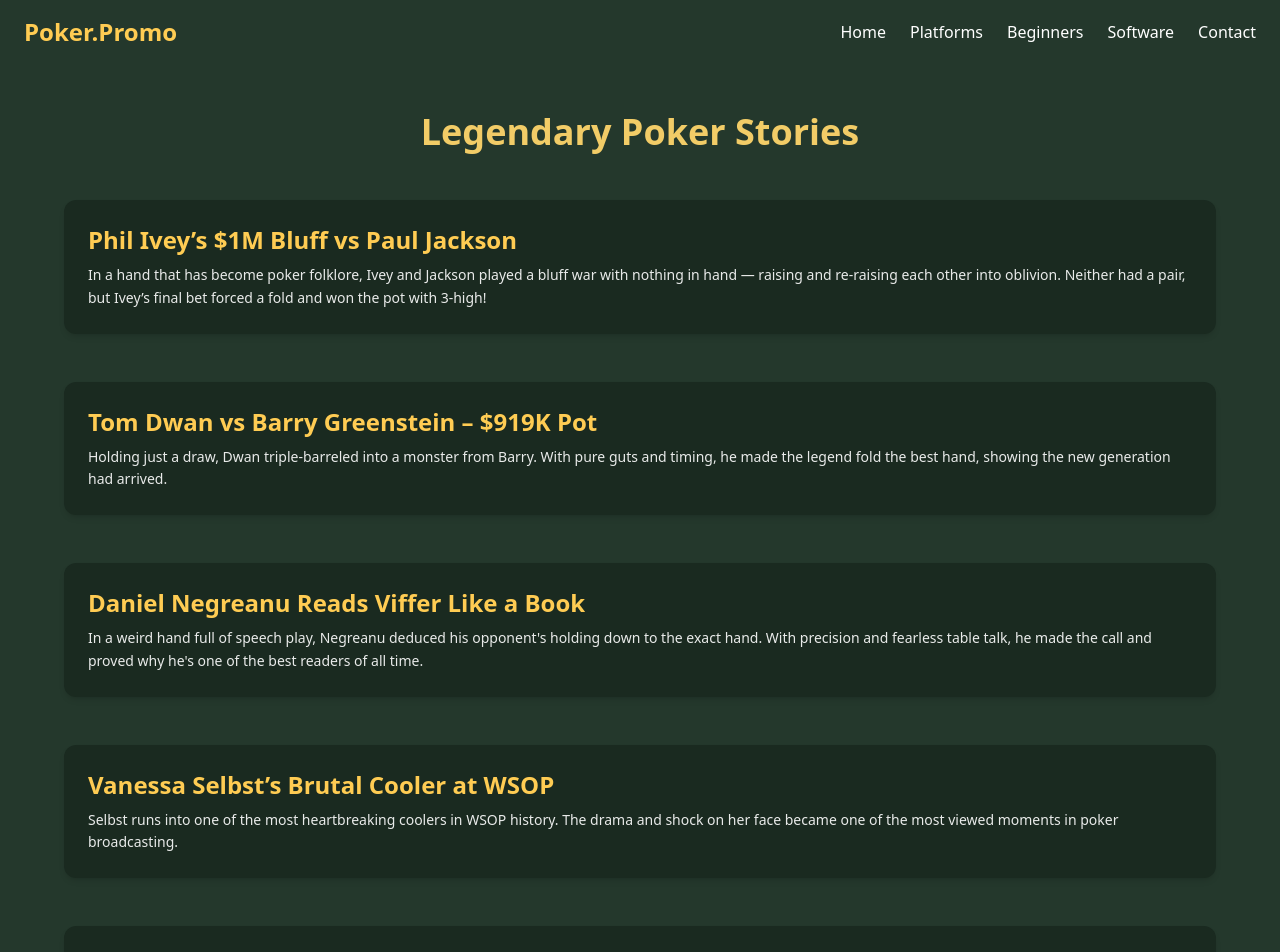
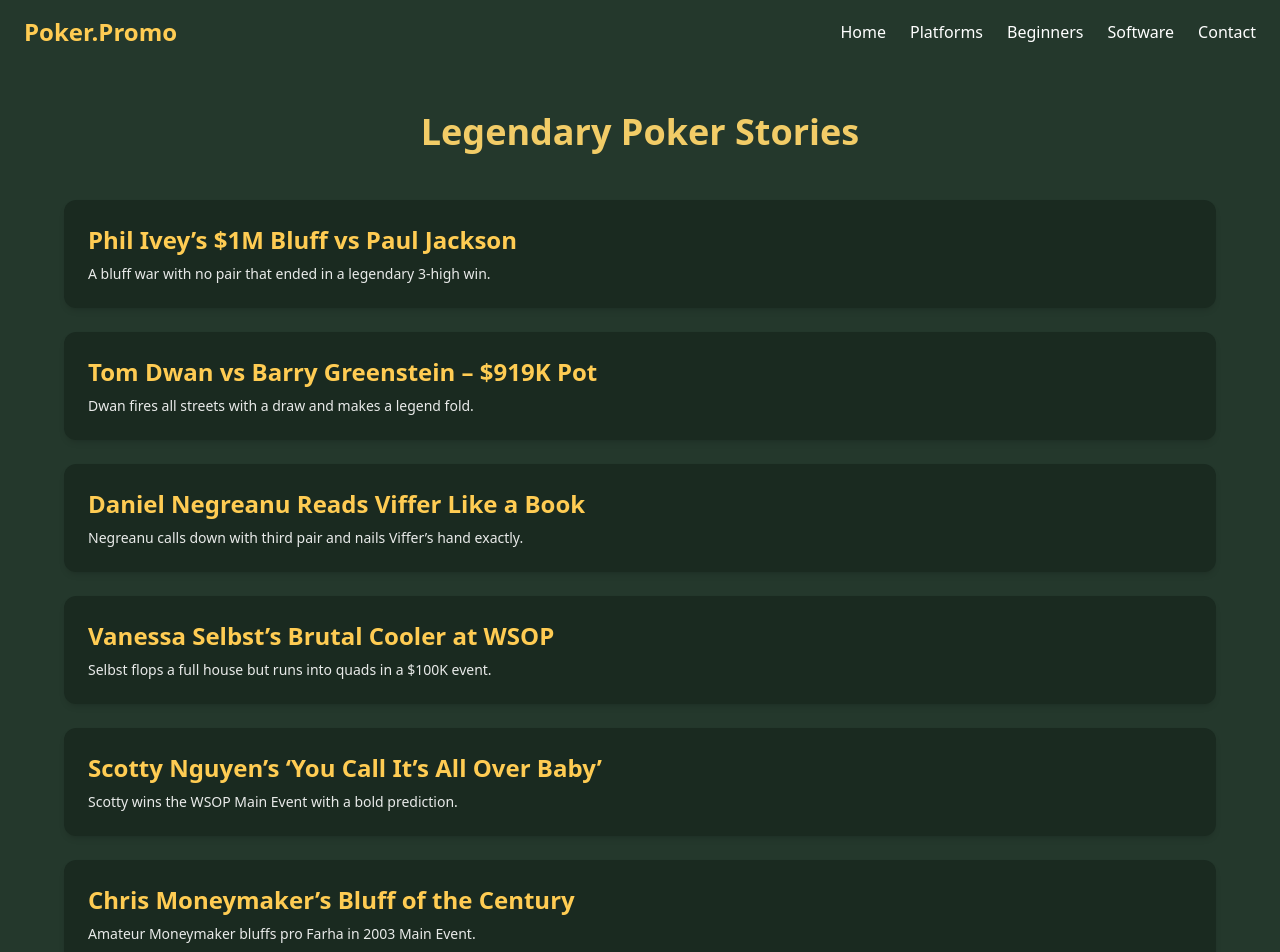
Before and after one commit to liveslow0/poker-promo, a Next.js app: page /stories in a window 1280 px wide. Shown: the top 952 px of the page. Built offline with nearby package versions, Linux system fonts and the light colour scheme.

Commit message:
Update stories.js

```diff
--- a/pages/stories.js
+++ b/pages/stories.js
@@ -1,17 +1,61 @@
 // pages/stories.js
 import Link from 'next/link';
-import { useEffect } from 'react';
+import { useEffect, useState } from 'react';
 import AOS from 'aos';
 import 'aos/dist/aos.css';
 
+const storiesData = [
+  {
+    title: "Phil Ivey’s $1M Bluff vs Paul Jackson",
+    summary: "A bluff war with no pair that ended in a legendary 3-high win.",
+    details:
+      "In one of the most iconic moments of high-stakes poker, Phil Ivey and Paul Jackson engaged in an intense series of re-raises while holding absolutely nothing. Each tried to out-bluff the other, but in the end, Ivey's final bet pushed Jackson off his hand, and Ivey scooped the pot with just 3-high. The hand is now studied for its psychological warfare and fearlessness."
+  },
+  {
+    title: "Tom Dwan vs Barry Greenstein – $919K Pot",
+    summary: "Dwan fires all streets with a draw and makes a legend fold.",
+    details:
+      "Tom 'durrrr' Dwan built his reputation on aggression, and this hand was a prime example. Facing Barry Greenstein, who flopped top pair, Dwan bet all three streets with just a straight draw. His final shove for nearly $500,000 forced Greenstein to lay down the best hand. The clip went viral and cemented Dwan's reputation as fearless and sharp."
+  },
+  {
+    title: "Daniel Negreanu Reads Viffer Like a Book",
+    summary: "Negreanu calls down with third pair and nails Viffer’s hand exactly.",
+    details:
+      "During a televised cash game, Daniel Negreanu and Viffer got into a weird and talkative hand. Viffer kept chatting and raising, but Negreanu kept up the banter, analyzing aloud. Ultimately, Daniel called with a weak pair and immediately said Viffer had queen-ten. He was dead right. The crowd (and Viffer) were stunned at his psychic read."
+  },
+  {
+    title: "Vanessa Selbst’s Brutal Cooler at WSOP",
+    summary: "Selbst flops a full house but runs into quads in a $100K event.",
+    details:
+      "During a $100K WSOP High Roller, Selbst had pocket aces and flopped aces full. Her opponent, Gaelle Baumann, had pocket eights and hit quad eights. The money went in, and the table gasped as the cards flipped. Vanessa couldn’t believe it and walked off in shock. The clip became one of the most viewed poker coolers of all time."
+  },
+  {
+    title: "Scotty Nguyen’s ‘You Call It’s All Over Baby’",
+    summary: "Scotty wins the WSOP Main Event with a bold prediction.",
+    details:
+      "Scotty Nguyen, known for his charisma and catchphrases, was heads-up in the WSOP Main Event. On the final hand, he told his opponent, 'You call, it’s gonna be all over, baby.' The opponent called, Scotty tabled top two pair, and it was indeed all over. The quote became etched in poker history forever."
+  },
+  {
+    title: "Chris Moneymaker’s Bluff of the Century",
+    summary: "Amateur Moneymaker bluffs pro Farha in 2003 Main Event.",
+    details:
+      "In 2003, Chris Moneymaker bluffed Sammy Farha off a better hand on the biggest stage in poker. With just king high, Moneymaker fired the river in a three-bet pot. Farha tanked for minutes before folding. The hand shocked the world and sparked the online poker boom that followed."
+  }
+];
+
 export default function Stories() {
+  const [expanded, setExpanded] = useState(null);
+
   useEffect(() => {
     AOS.init({ duration: 1000 });
   }, []);
 
+  const toggleExpand = (index) => {
+    setExpanded(expanded === index ? null : index);
+  };
+
   return (
     <div className="min-h-screen bg-[#24382c] text-white font-sans">
-      {/* Header */}
       <header
         id="nav"
         className="fixed w-full z-50 top-0 transition-all duration-300 px-6 py-4 bg-[#24382c]"
@@ -28,48 +72,28 @@ export default function Stories() {
         </div>
       </header>
 
-      {/* Main */}
       <main className="pt-28 px-6">
         <section className="max-w-6xl mx-auto" data-aos="fade-up">
           <h2 className="text-4xl font-bold text-center text-[#f2cc67] mb-12">Legendary Poker Stories</h2>
 
-          <div className="space-y-12">
-            {[
-              {
-                title: "Phil Ivey’s $1M Bluff vs Paul Jackson",
-                story: "In a hand that has become poker folklore, Ivey and Jackson played a bluff war with nothing in hand — raising and re-raising each other into oblivion. Neither had a pair, but Ivey’s final bet forced a fold and won the pot with 3-high!"
-              },
-              {
-                title: "Tom Dwan vs Barry Greenstein – $919K Pot",
-                story: "Holding just a draw, Dwan triple-barreled into a monster from Barry. With pure guts and timing, he made the legend fold the best hand, showing the new generation had arrived."
-              },
-              {
-                title: "Daniel Negreanu Reads Viffer Like a Book",
-                story: "In a weird hand full of speech play, Negreanu deduced his opponent's holding down to the exact hand. With precision and fearless table talk, he made the call and proved why he's one of the best readers of all time."
-              },
-              {
-                title: "Vanessa Selbst’s Brutal Cooler at WSOP",
-                story: "Selbst runs into one of the most heartbreaking coolers in WSOP history. The drama and shock on her face became one of the most viewed moments in poker broadcasting."
-              },
-              {
-                title: "Scotty Nguyen’s ‘You Call It’s All Over Baby’",
-                story: "In classic Scotty style, he famously said ‘You call, it's gonna be all over baby!’ before being called and winning the Main Event with top two pair. Iconic bravado."
-              }
-            ].map((item, index) => (
+          <div className="space-y-6">
+            {storiesData.map((item, index) => (
               <div
                 key={index}
-                className="p-6 bg-[#1a2a20] rounded-xl shadow-md hover:scale-[1.02] transition-all duration-300"
+                className="p-6 bg-[#1a2a20] rounded-xl shadow-md hover:scale-[1.02] transition-all duration-300 cursor-pointer"
+                onClick={() => toggleExpand(index)}
                 data-aos="fade-up"
                 data-aos-delay={index * 100}
               >
                 <h3 className="text-2xl font-semibold mb-2 text-[#ffcc53]">{item.title}</h3>
-                <p className="text-sm leading-relaxed text-white opacity-90">{item.story}</p>
+                <p className="text-sm opacity-90">
+                  {expanded === index ? item.details : item.summary}
+                </p>
               </div>
             ))}
           </div>
         </section>
 
-        {/* CTA */}
         <section className="text-center py-20 px-6" data-aos="zoom-in">
           <h3 className="text-3xl font-bold mb-4">Have a Crazy Poker Story?</h3>
           <p className="text-lg max-w-xl mx-auto mb-6">Submit your most memorable hand or experience and we might feature it here!</p>
```
